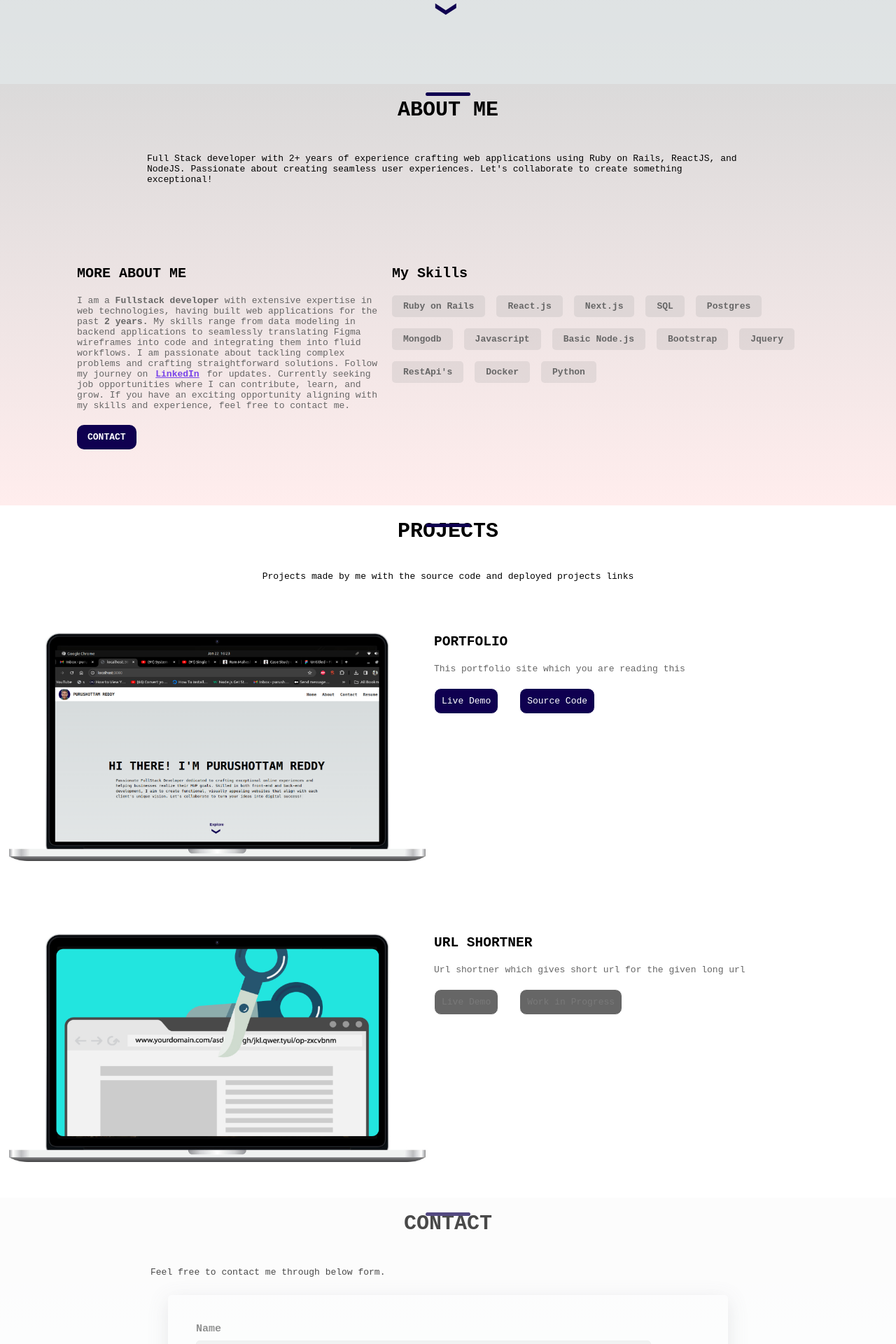
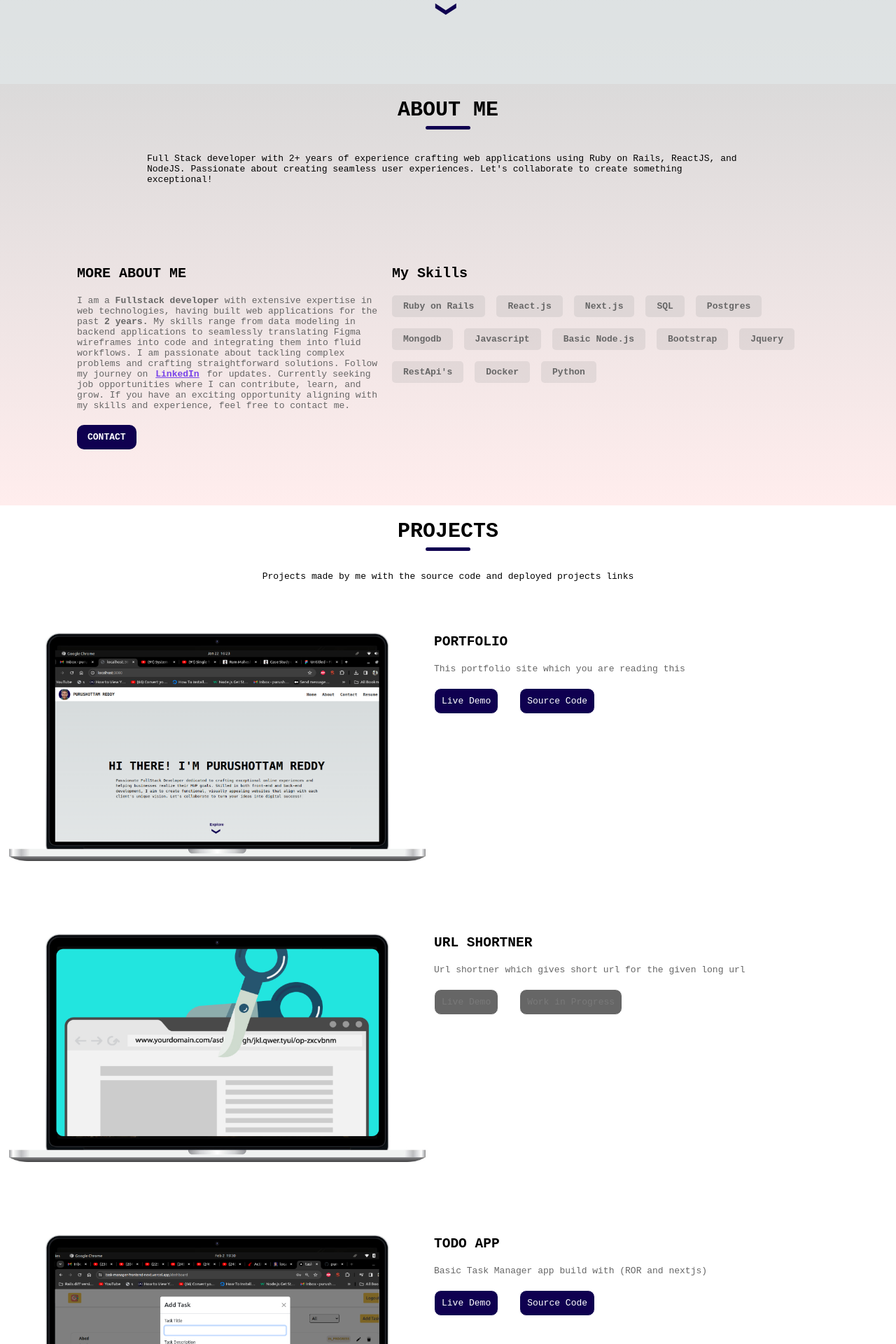
Before and after one commit to puru13794/next-porfolio-updated, a Next.js app: page / in a window 1280 px wide. Shown: the part 740-2660 px from the top of the page at 70% size. Built offline with nearby package versions, Linux system fonts and the light colour scheme.

Commit message:
styling fix and new project added

```diff
--- a/components/About/styles.module.scss
+++ b/components/About/styles.module.scss
@@ -11,12 +11,13 @@
     &:after {
       content: "";
       position: absolute;
-      top: calc(100% + 4.5rem);
+      // top: calc(100% + 4.5rem);
       height: 5px;
       width: 4rem;
       background: #0f0050;
       left: 50%;
-      transform: translateX(-50%);
+      // transform: translateX(-50%);
+      transform: translate3d(-50%, 40px, 0);
       border-radius: 5px;
     }
   }
@@ -94,7 +95,8 @@
   .mainWrapper {
     .heading {
       &:after {
-        top: calc(100% + 13.5rem);
+        // top: calc(100% + 13.5rem);
+        transform: translate3d(-50%, 40px, 0);
       }
     }
     .maindesc {
--- a/components/Projects/index.jsx
+++ b/components/Projects/index.jsx
@@ -41,6 +41,27 @@ const projects = () => {
           </div>
         </div>
       </div>
+      <div className={styles.projectWrapper}>
+        <Image src="/todo.png" width={620} height={350} />
+        <div className={styles.descriptionSection}>
+          <h2 className={styles.projectTitle}>TODO APP</h2>
+          <p className={styles.projectDescription}>Basic Task Manager app build with (ROR and nextjs)</p>
+          <div className={styles.buttonWrapper}>
+            <a
+              href="https://task-manager-frontend-next.vercel.app/login"
+              target="_blank"
+            >
+              Live Demo
+            </a>
+            <a
+              href="https://github.com/puru13794/task-manager-backend"
+              target="_blank"
+            >
+              Source Code
+            </a>
+          </div>
+        </div>
+      </div>
     </div>
   );
 };
--- a/components/Projects/styles.module.scss
+++ b/components/Projects/styles.module.scss
@@ -11,12 +11,13 @@
     &:after {
       content: "";
       position: absolute;
-      top: calc(100% + 43rem);
+      // top: calc(100% + 43rem);
       height: 5px;
       width: 4rem;
       background: #0f0050;
       left: 50%;
-      transform: translateX(-50%);
+      // transform: translateX(-50%);
+      transform: translate3d(-50%, 40px, 0);
       border-radius: 5px;
     }
   }
@@ -63,7 +64,8 @@
   .mainWrapper {
     .heading {
       &:after {
-        top: calc(100% + 67rem);
+        // top: calc(100% + 67rem);
+        transform: translate3d(-50%, 40px, 0);
       }
     }
     .projectWrapper {
--- a/components/contact/styles.module.scss
+++ b/components/contact/styles.module.scss
@@ -14,12 +14,14 @@
     &:after {
       content: "";
       position: absolute;
-      top: calc(100% + 104.5rem);
+      // top: calc(100% + 104.5rem);
+
       height: 5px;
       width: 4rem;
       background: #0f0050;
       left: 50%;
-      transform: translateX(-50%);
+      // transform: translateX(-50%);
+      transform: translate3d(-50%, 40px, 0);
       border-radius: 5px;
     }
   }
```
Also changed, not shown: public/todo.png (added).
